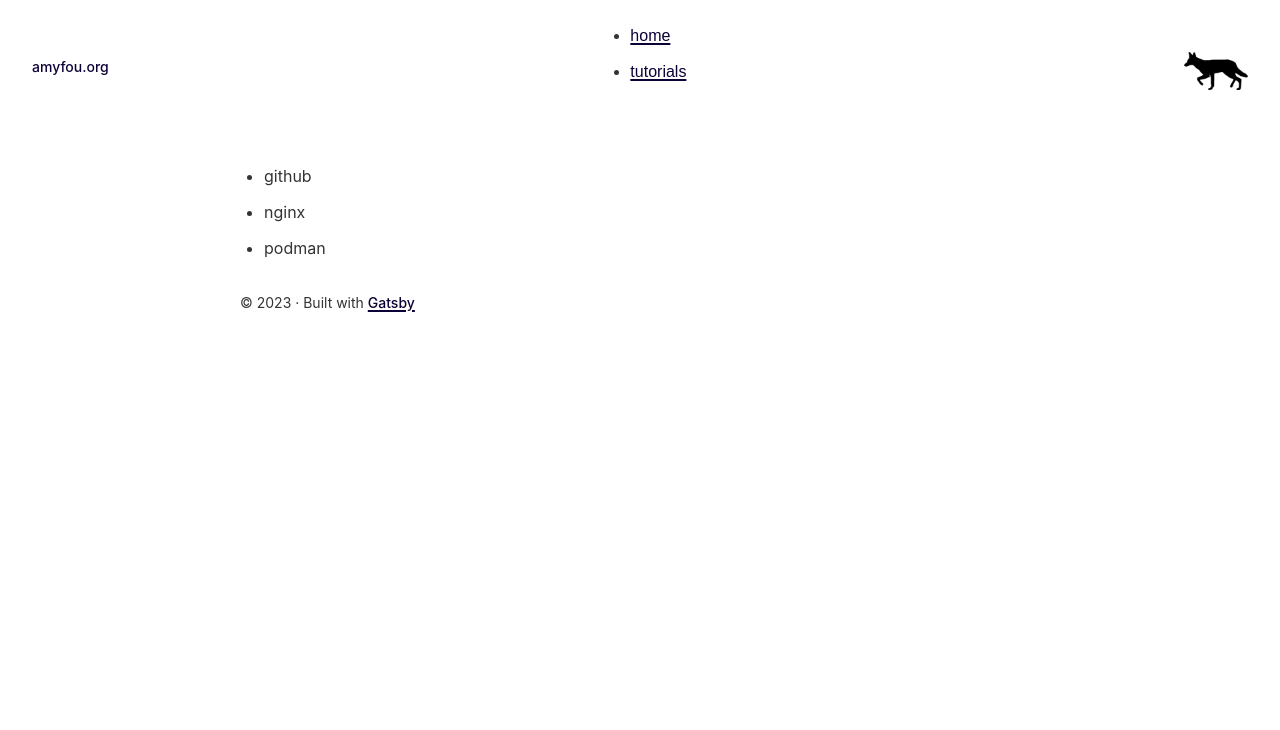
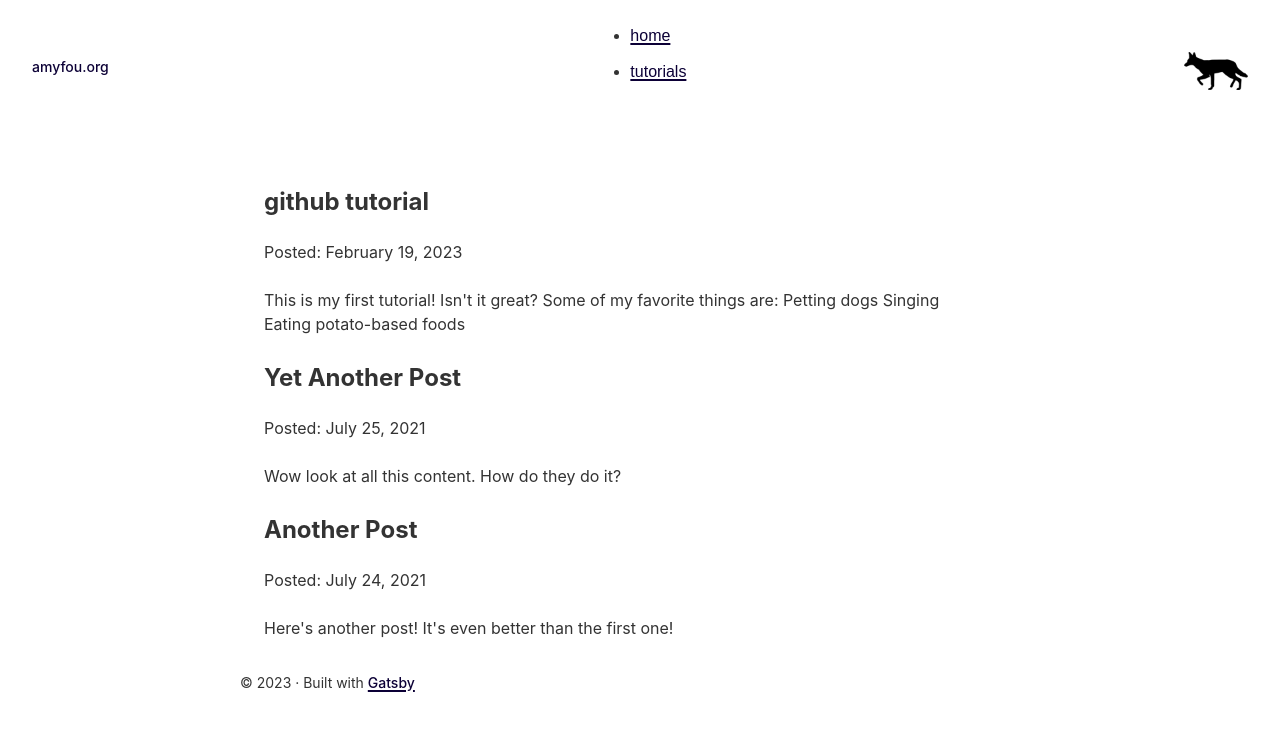
Before and after one commit to amyfou/amyfou-org, a Gatsby site: page /tutorials in a window 1280 px wide. Built offline with nearby package versions, Linux system fonts and the light colour scheme; Gatsby itself is replaced by a stand-in of ours.

Commit message:
thru tutorial 7

```diff
--- a/gatsby-config.js
+++ b/gatsby-config.js
@@ -41,5 +41,6 @@
         icon: `src/images/gatsby-icon.png`, // This path is relative to the root of the site.
       },
     },
+    `gatsby-plugin-mdx`,
   ],
 }
--- a/package.json
+++ b/package.json
@@ -5,9 +5,11 @@
   "version": "0.1.0",
   "author": "Kyle Mathews <mathews.kyle@gmail.com>",
   "dependencies": {
+    "@mdx-js/react": "^2.3.0",
     "gatsby": "^5.6.1",
     "gatsby-plugin-image": "^3.6.0",
     "gatsby-plugin-manifest": "^5.6.0",
+    "gatsby-plugin-mdx": "^5.6.0",
     "gatsby-plugin-sharp": "^5.6.0",
     "gatsby-source-filesystem": "^5.6.0",
     "gatsby-transformer-sharp": "^5.6.0",
--- a/src/pages/tutorials.js
+++ b/src/pages/tutorials.js
@@ -8,13 +8,15 @@
   return (
     <Layout pageTitle="Tutorials">
       <ul>
-      {
-        data.allFile.nodes.map(node => (
-          <li key={node.name}>
-            {node.name}
-          </li>
-        ))
-      }
+        {
+          data.allMdx.nodes.map((node) => (
+            <article key={node.id}>
+              <h2>{node.frontmatter.title}</h2>
+              <p>Posted: {node.frontmatter.date}</p>
+              <p>{node.excerpt}</p>
+            </article>
+          ))
+        }
       </ul>
     </Layout>
   )
@@ -22,9 +24,14 @@
 
 export const query = graphql`
   query {
-    allFile {
+    allMdx(sort: { frontmatter: { title: DESC }}) {
       nodes {
-        name
+        frontmatter {
+          date(formatString: "MMMM D, YYYY")
+          title
+        }
+        id
+        excerpt
       }
     }
   }`
--- a/tutorials/github.mdx
+++ b/tutorials/github.mdx
@@ -0,0 +1,13 @@
+---
+title: "github tutorial"
+date: "2023-02-19"
+slug: "github tutorial"
+---
+
+This is my first tutorial! Isn't it *great*?
+
+Some of my **favorite** things are:
+
+* Petting dogs
+* Singing
+* Eating potato-based foods
--- a/tutorials/nginx.mdx
+++ b/tutorials/nginx.mdx
@@ -0,0 +1,7 @@
+---
+title: "Another Post"
+date: "2021-07-24"
+slug: "another-post"
+---
+
+Here's another post! It's even better than the first one!
--- a/tutorials/podman.mdx
+++ b/tutorials/podman.mdx
@@ -0,0 +1,7 @@
+---
+title: "Yet Another Post"
+date: "2021-07-25"
+slug: "yet-another-post"
+---
+
+Wow look at all this content. How do they do it?
```
Also changed, not shown: 1 other file.
